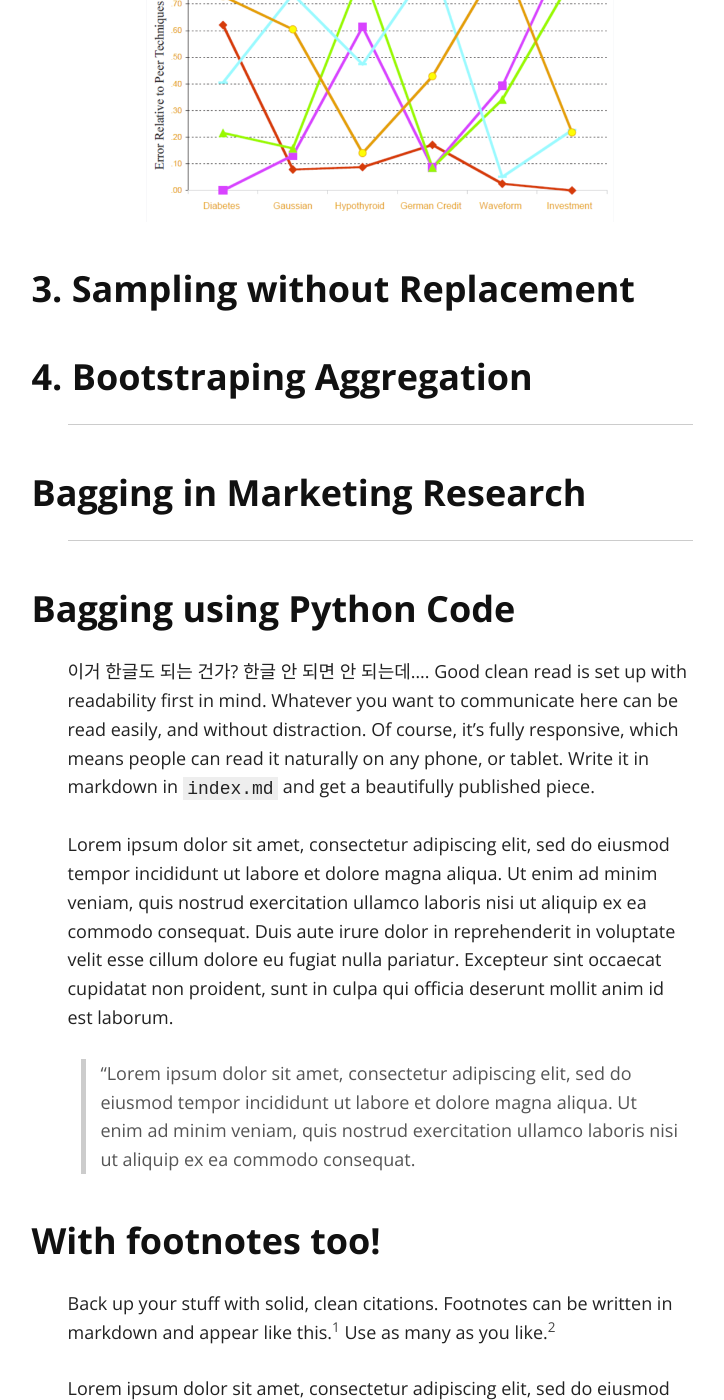
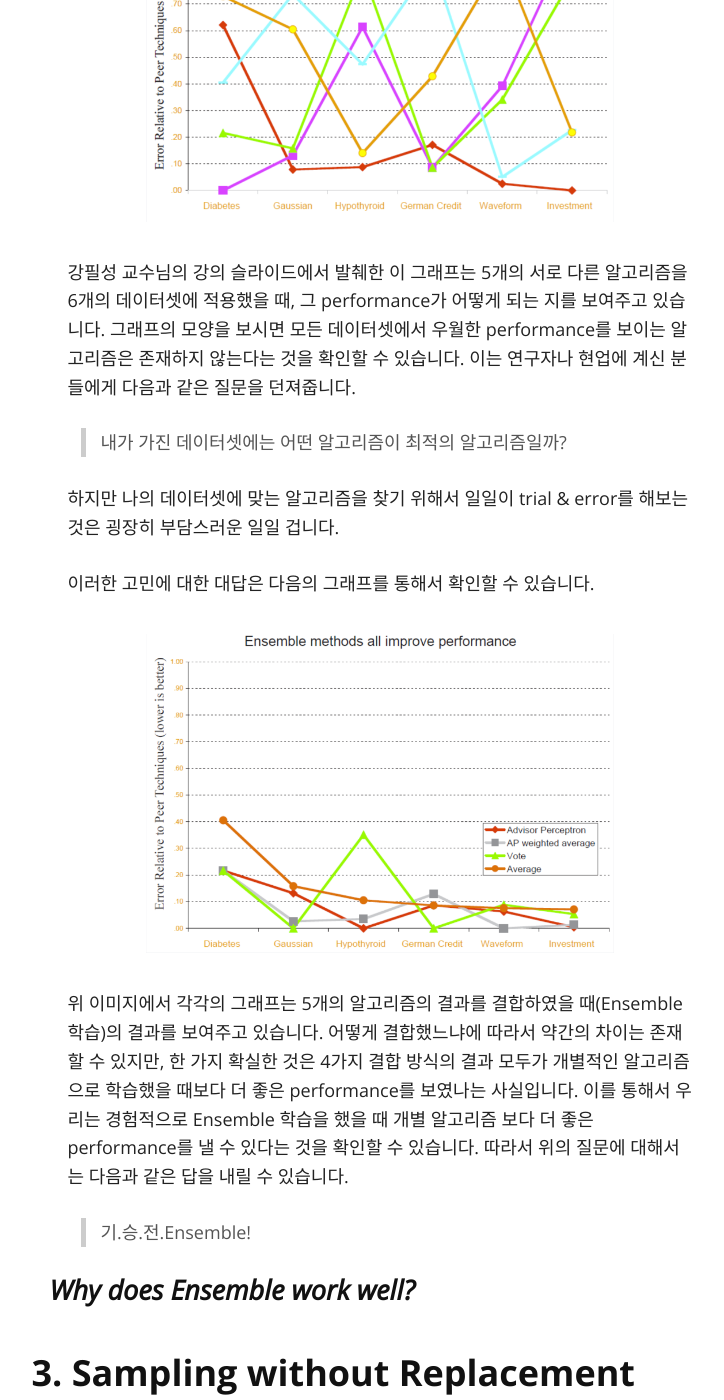
Before and after one commit to seokchaeyoon/seokchaeyoon.github.io, a Jekyll site: the page built from index.md, in a window 1280 px wide and 1400 px high, scrolled down 2252 px. Shown: the whole window, without its empty margins (260-984 px from the left). Built offline with Jekyll 4.4.1, drawn with Linux system fonts in a browser that asks for light colours; nearby versions of some CDN libraries; our own code applies the rules of GitHub Pages for plain Markdown files; some of the changed text lies outside the part shown.

Commit message:
Update index.md

```diff
--- a/index.md
+++ b/index.md
@@ -31,6 +31,19 @@ Ensemble 학습은 이 명제와 매우 비슷한 intuition을 가지고 있습
 
 아래의 이미지를 보면서 왜 Ensemble 학습을 하는 것인지에 대한 이유를 생각해보겠습니다.
 <img src="images/comparing_algorithms.PNG" alt="comparing_algorithms">
+강필성 교수님의 강의 슬라이드에서 발췌한 이 그래프는 5개의 서로 다른 알고리즘을 6개의 데이터셋에 적용했을 때, 그 performance가 어떻게 되는 지를 보여주고 있습니다. 그래프의 모양을 보시면 모든 데이터셋에서 우월한 performance를 보이는 알고리즘은 존재하지 않는다는 것을 확인할 수 있습니다. 이는 연구자나 현업에 계신 분들에게 다음과 같은 질문을 던져줍니다.
+
+> 내가 가진 데이터셋에는 어떤 알고리즘이 최적의 알고리즘일까?
+
+하지만 나의 데이터셋에 맞는 알고리즘을 찾기 위해서 일일이 trial & error를 해보는 것은 굉장히 부담스러운 일일 겁니다.
+
+이러한 고민에 대한 대답은 다음의 그래프를 통해서 확인할 수 있습니다.
+<img src="images/ensemble_result.PNG" alt="ensmeble_result">
+위 이미지에서 각각의 그래프는 5개의 알고리즘의 결과를 결합하였을 때(Ensemble 학습)의 결과를 보여주고 있습니다. 어떻게 결합했느냐에 따라서 약간의 차이는 존재할 수 있지만, 한 가지 확실한 것은 4가지 결합 방식의 결과 모두가 개별적인 알고리즘으로 학습했을 때보다 더 좋은 performance를 보였나는 사실입니다. 이를 통해서 우리는 경험적으로 Ensemble 학습을 했을 때 개별 알고리즘 보다 더 좋은 performance를 낼 수 있다는 것을 확인할 수 있습니다. 따라서 위의 질문에 대해서는 다음과 같은 답을 내릴 수 있습니다.
+
+> 기.승.전.Ensemble!
+
+#### ***Why does Ensemble work well?***
 
 
 
```
Also changed, not shown: other parts of index.md (+2 -2 lines).
